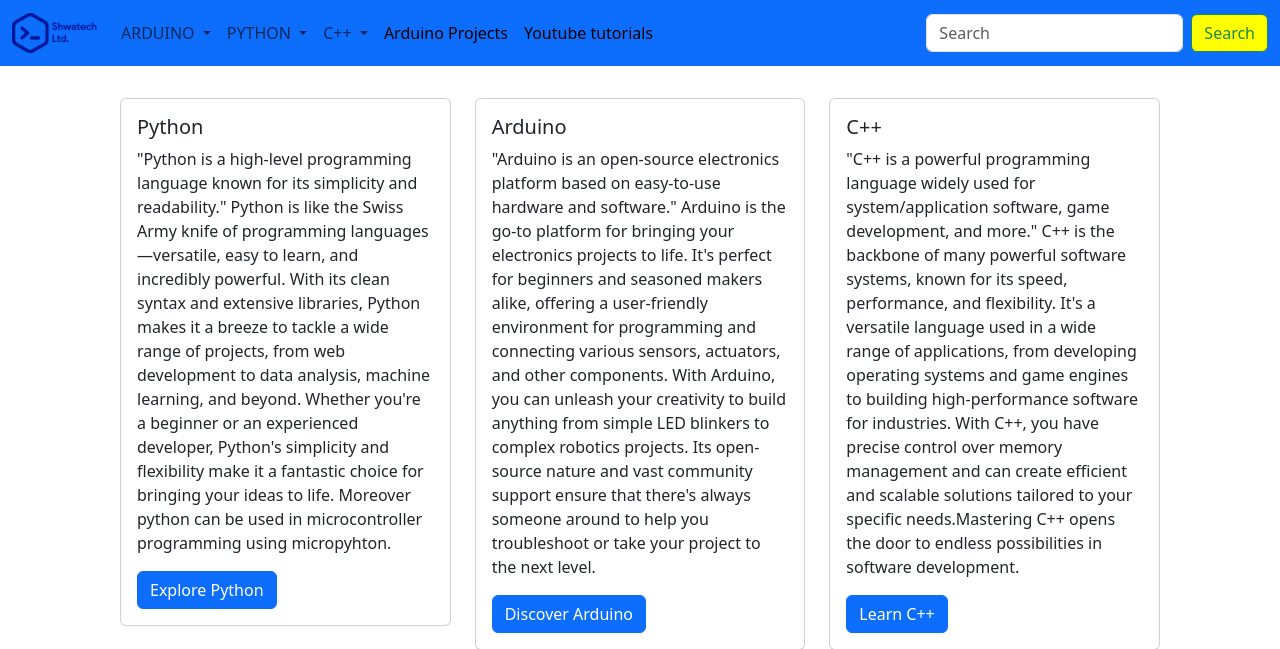
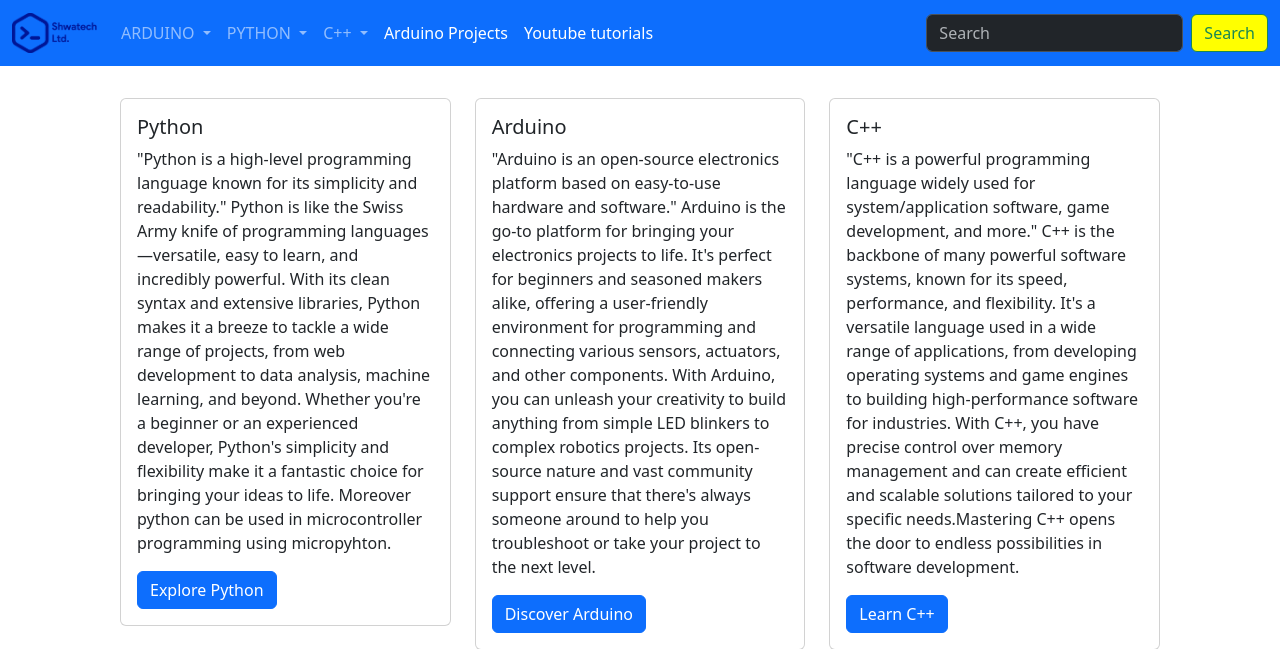
Before and after one commit to ntirushwajeanmarc/shwatech_web, a Flask app: page / in a window 1280 px wide. Shown: the top 649 px of the page. Run offline with Flask 3, Linux system fonts and the light colour scheme; some libraries are stand-ins or nearby versions.

Commit message:
new change

```diff
--- a/static/css/style.css
+++ b/static/css/style.css
@@ -33,3 +33,6 @@ pre{
     border-radius: 5px;
     overflow-x: auto; /* Allow horizontal scrolling */
 }
+.nav{
+color: white;
+}
--- a/templates/index.html
+++ b/templates/index.html
@@ -16,7 +16,7 @@
     <title>{% block title %}Shwatech.com{% endblock %}</title>
 </head>
 <body>
-    <nav class="navbar fixed-top navbar-expand-lg bg-primary"  id="nav">
+    <nav class="navbar fixed-top navbar-expand-lg bg-primary" data-bs-theme="dark">
         <div class="container-fluid">
         <a class="navbar-brand" href="#"><img src="{{ url_for('static', filename='images/image.png') }}" alt="Logo" style="height: 40px;"></a> <!-- Add your logo image here -->
           <button class="navbar-toggler" type="button" data-bs-toggle="collapse" data-bs-target="#navbarSupportedContent" aria-controls="navbarSupportedContent" aria-expanded="false" aria-label="Toggle navigation">
```
